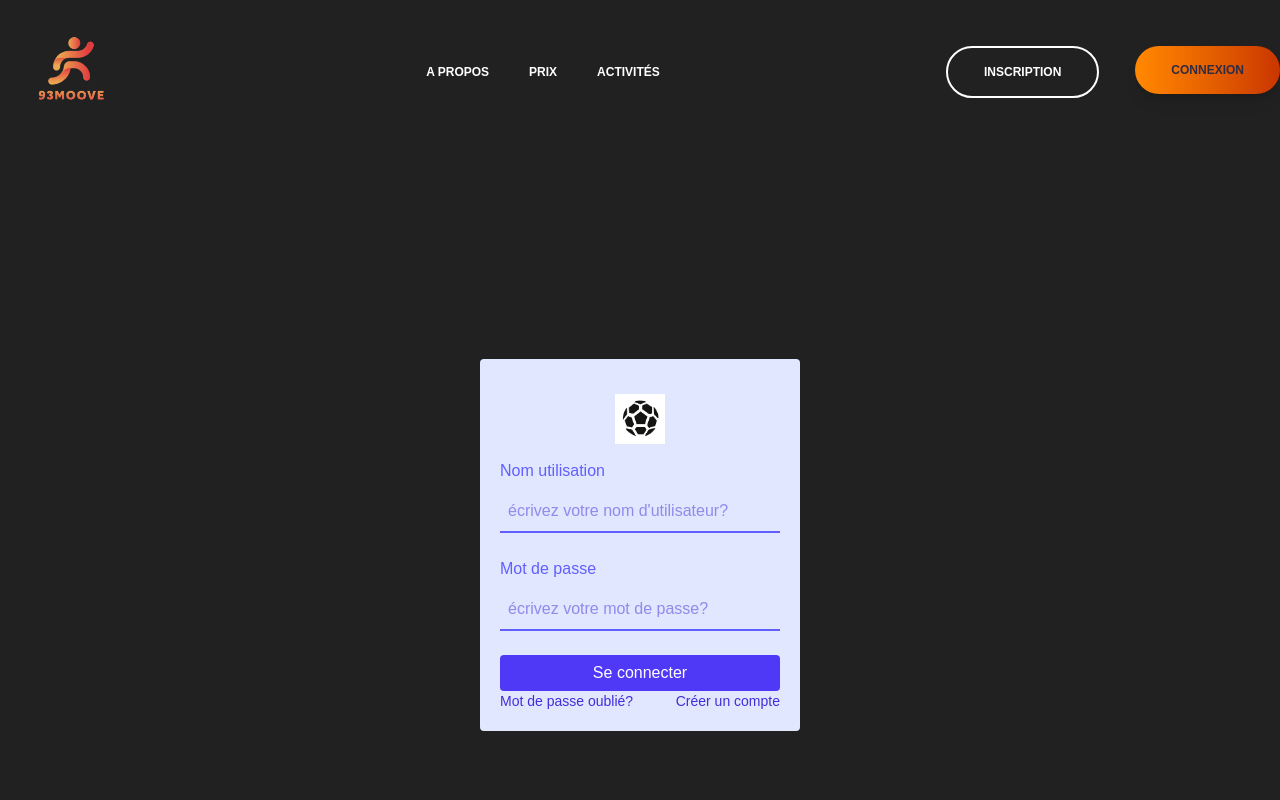
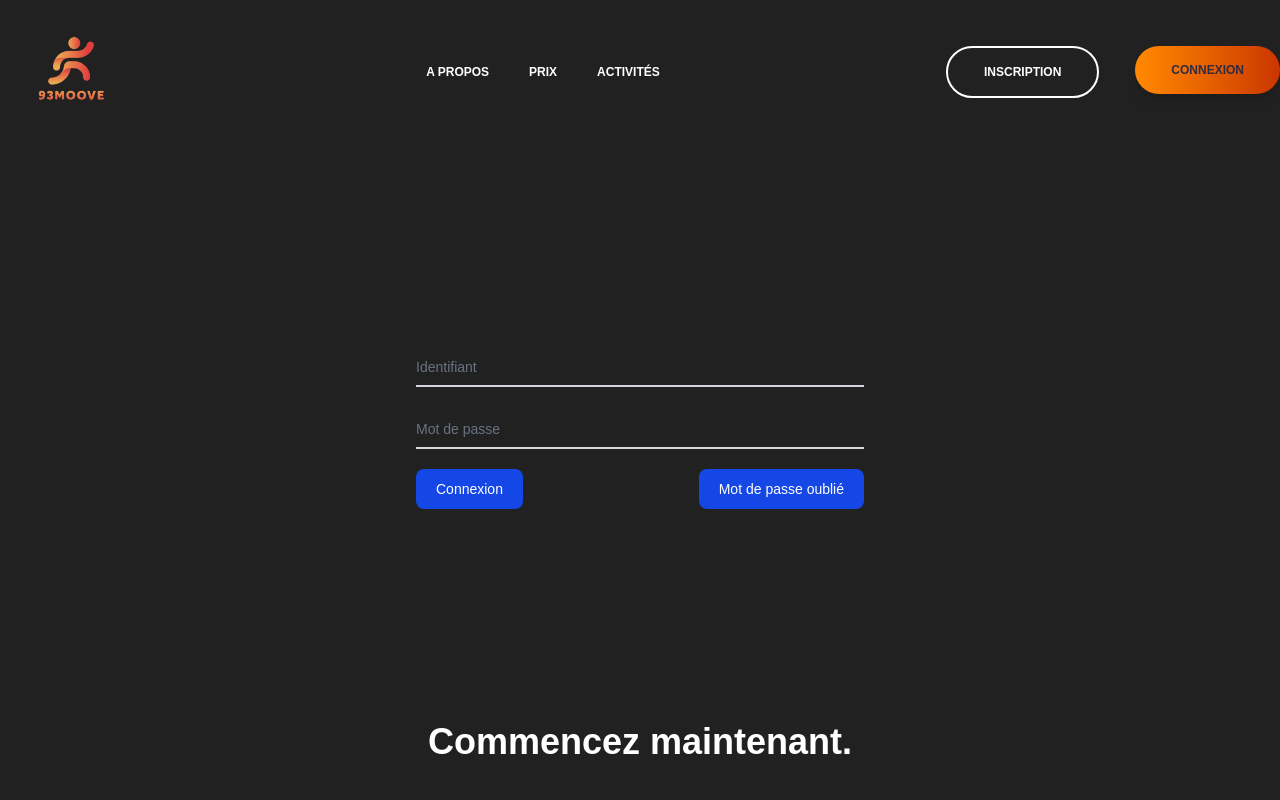
Before and after one commit to ChVrles14/93Moove, a Next.js app: page /connexion in a window 1280 px wide. Shown: the top 800 px of the page. Built offline with nearby package versions, Linux system fonts and the light colour scheme.

Commit message:
update connexion

```diff
--- a/src/app/connexion/page.tsx
+++ b/src/app/connexion/page.tsx
@@ -2,53 +2,38 @@
 
 export default function Home() {
     return (
-        <div className="flex h-screen">
-            <div className="w-full max-w-xs m-auto bg-indigo-100 rounded p-5">
-                <header className="flex justify-center items-center h-20">
-                    < Image
-                        width={50}
-                        src="/Logo.png"
-                        height={50}
-                        className="flex items-center" alt={""}                    />
+        <div className="pt-50">
 
 
-                </header>
+            <form className="max-w-md mx-auto">
+                <div className="relative z-0 w-full mb-5 group">
+                    <input type="email" name="floating_email" id="floating_email"
+                           className="block py-2.5 px-0 w-full text-sm text-gray-900 bg-transparent border-0 border-b-2 border-gray-300 appearance-none dark:text-white dark:border-gray-600 dark:focus:border-blue-500 focus:outline-none focus:ring-0 focus:border-blue-600 peer"
+                           placeholder=" " required/>
+                    <label htmlFor="floating_email"
+                           className="peer-focus:font-medium absolute text-sm text-gray-500 dark:text-gray-400 duration-300 transform -translate-y-6 scale-75 top-3 -z-10 origin-[0] peer-focus:start-0 rtl:peer-focus:translate-x-1/4 rtl:peer-focus:left-auto peer-focus:text-blue-600 peer-focus:dark:text-blue-500 peer-placeholder-shown:scale-100 peer-placeholder-shown:translate-y-0 peer-focus:scale-75 peer-focus:-translate-y-6">
+                        Identifiant </label>
+                </div>
+                <div className="relative z-0 w-full mb-5 group">
+                    <input type="password" name="floating_password" id="floating_password"
+                           className="block py-2.5 px-0 w-full text-sm text-gray-900 bg-transparent border-0 border-b-2 border-gray-300 appearance-none dark:text-white dark:border-gray-600 dark:focus:border-blue-500 focus:outline-none focus:ring-0 focus:border-blue-600 peer"
+                           placeholder=" " required/>
+                    <label htmlFor="floating_password"
+                           className="peer-focus:font-medium absolute text-sm text-gray-500 dark:text-gray-400 duration-300 transform -translate-y-6 scale-75 top-3 -z-10 origin-[0] peer-focus:start-0 rtl:peer-focus:translate-x-1/4 peer-focus:text-blue-600 peer-focus:dark:text-blue-500 peer-placeholder-shown:scale-100 peer-placeholder-shown:translate-y-0 peer-focus:scale-75 peer-focus:-translate-y-6">Mot de passe</label>
+                </div>
 
-                <form>
-                    <div>
-                        <label className="block mb-2 text-indigo-500" htmlFor="username">Nom utilisation</label>
-                        <input
-                            className="w-full p-2 mb-6 text-indigo-700 border-b-2 border-indigo-500 outline-none focus:bg-gray-300"
-                            type="text" name="username" placeholder="écrivez votre nom d'utilisateur?"/>
-                    </div>
-                    <div>
-                        <label className="block mb-2 text-indigo-500" htmlFor="password">Mot de passe</label>
-                        <input
-                            className="w-full p-2 mb-6 text-indigo-700 border-b-2 border-indigo-500 outline-none focus:bg-gray-300"
-                            type="password" name="password" placeholder="écrivez votre mot de passe?"/>
-                    </div>
+<div className="flex items-center justify-between">
+    <button type="submit"
+                                                           className="text-white bg-blue-700 hover:bg-blue-800 focus:ring-4 focus:outline-none focus:ring-blue-300 font-medium rounded-lg text-sm w-full sm:w-auto px-5 py-2.5 text-center dark:bg-blue-600 dark:hover:bg-blue-700 dark:focus:ring-blue-800">Connexion
+</button>
 
-                    <div>
-                        <a
-                            href="/registration"
-                            className="text-white bg-indigo-600 py-1.5 px-4 rounded w-full block text-center"
-                        >
-                            Se connecter
-                        </a>
-                    </div>
+    <button type="submit"
+            className=" text-white bg-blue-700 hover:bg-blue-800 focus:ring-4 focus:outline-none focus:ring-blue-300 font-medium rounded-lg text-sm w-full sm:w-auto px-5 py-2.5 text-center dark:bg-blue-600 dark:hover:bg-blue-700 dark:focus:ring-blue-800">Mot de passe oublié
+    </button>
+</div>
 
+            </form>
 
-                </form>
-
-
-                <footer>
-                    <a className="text-indigo-700 hover:text-pink-700 text-sm float-left" href="#">Mot de passe oublié?</a>
-
-                    <a     href="/registration"
-                           className="text-indigo-700 hover:text-pink-700 text-sm float-right" >Créer un compte
-                    </a>
-                </footer>
-            </div>
         </div>
     );
 }
```
